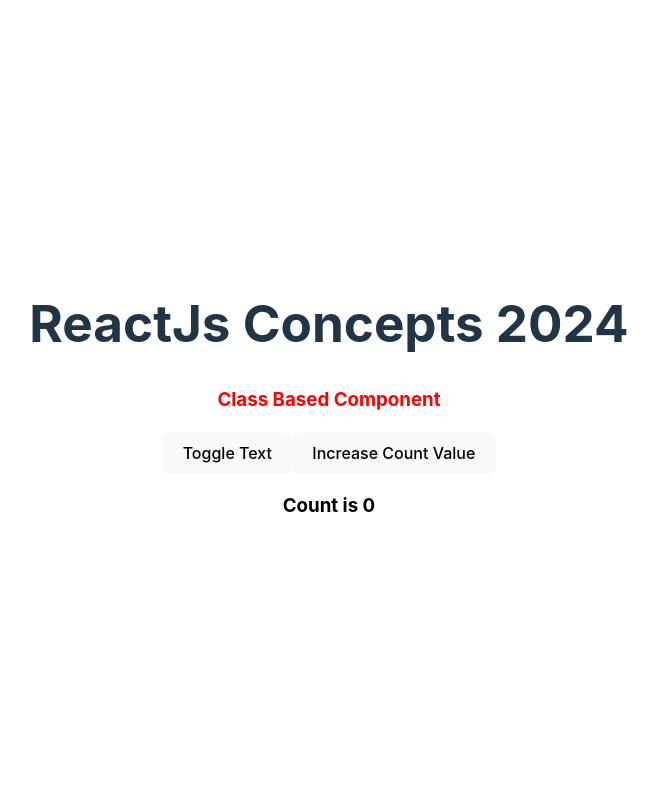
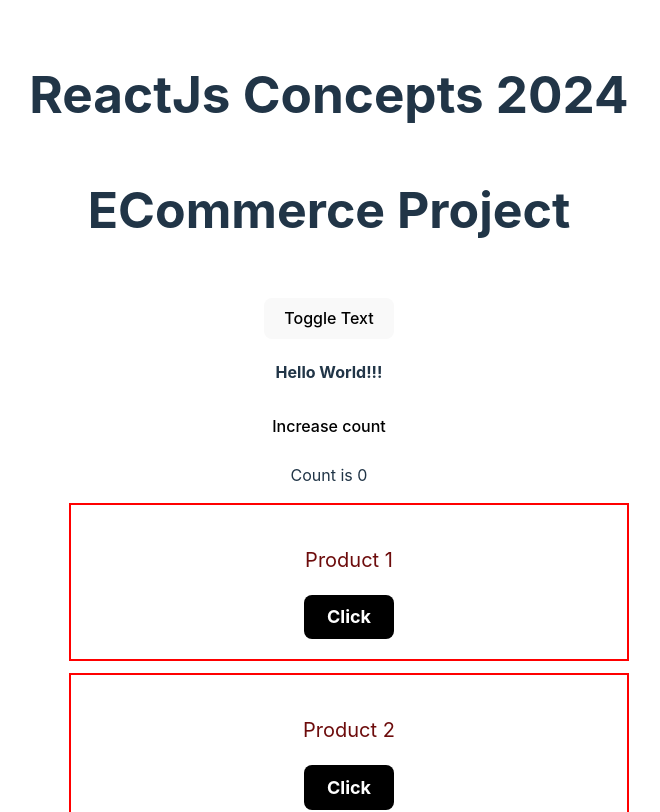
Before and after one commit to phntram/reactjs-course, a React (Vite) app in the folder 2_react_concepts/: page / in a window 1280 px wide. Shown: the top 812 px of the page, without its empty margins (311-971 px from the left). Built offline with nearby package versions, Linux system fonts and the light colour scheme.

Commit message:
2_react_concepts: hooks - useState, useEffect

```diff
--- a/2_react_concepts/src/App.jsx
+++ b/2_react_concepts/src/App.jsx
@@ -14,10 +14,10 @@
 	return (
 		<>
 			<h1>ReactJs Concepts 2024</h1>
-			<ClassBasedComponent></ClassBasedComponent>
+			{/* <ClassBasedComponent></ClassBasedComponent> */}
 			{/* <FunctionalComponent /> */}
 
-			{/* <ProductList listOfProducts={dummyProductData} /> */}
+			<ProductList listOfProducts={dummyProductData} name="Roxy" city="ABC XYZ" />
 		</>
 	);
 }
--- a/2_react_concepts/src/components/products/index.jsx
+++ b/2_react_concepts/src/components/products/index.jsx
@@ -1,14 +1,59 @@
+import { useEffect, useState } from "react";
 import ProductItem from "./components/product-item";
 import "./style.css";
 
 
 function ProductList(props) {
-    const listOfProducts = props.listOfProducts;
+    // manage/track the local state within the component
+    const [flag, setFlag] = useState(true);
+    const [count, setCount] = useState(0);
+    const [changeStyle, setChangeStyle] = useState(false);
+
+    // const listOfProducts = props.listOfProducts;
     console.log(props);
+    const { listOfProducts, name, city } = props;
+
+    function handleToggleText() {
+        setFlag(!flag);
+    }
+
+    function handleIncreaseCount() {
+        setCount(count + 1);
+    }
+
+    // Handle side effects like data fetching or subscription. It also behaves similar way like componentDidMount from class component.
+    // It have a dependency array ,[]. If the dependency is present this useEffect will only activate if the dependency is changed.
+    // If you'll keep this dependency is empty then this useEffect will only run on page load once.
+    useEffect(() => {
+        console.log("run only once page load");
+        setFlag(!flag);
+
+        return () => {
+            console.log("component is unmounted -> side effect here");
+        };
+    }, []);
+
+    useEffect(() => {
+        console.log("count changes");
+
+        if (count == 10) {
+            setChangeStyle(true);
+        }
+    }, [count]);
+
     return (
         <div>
             <h3 className="title">ECommerce Project</h3>
             {/* <ProductItem /> */}
+
+            <button onClick={handleToggleText}>Toggle Text</button>
+
+            {flag ? <h4>{name} in {city}</h4> : <h4>Hello World!!!</h4>}
+
+            <div>
+                <button onClick={handleIncreaseCount} style={{ backgroundColor: changeStyle ? "red" : "white", color: changeStyle ? "white" : "black" }}>Increase count</button>
+                <p>Count is {count}</p>
+            </div>
 
             <ul>
                 {
--- a/2_react_concepts/src/main.jsx
+++ b/2_react_concepts/src/main.jsx
@@ -1,10 +1,13 @@
-import { StrictMode } from 'react'
-import { createRoot } from 'react-dom/client'
-import App from './App.jsx'
-import './index.css'
+import { StrictMode } from 'react';
+import { createRoot } from 'react-dom/client';
+import App from './App.jsx';
+import './index.css';
 
 createRoot(document.getElementById('root')).render(
-  <StrictMode>
-    <App />
-  </StrictMode>,
-)
+  // <StrictMode>
+  //   <App />
+  // </StrictMode>,
+  <App />
+);
+
+// the application is run twice so remove the StrictMode to avoid that.
```
